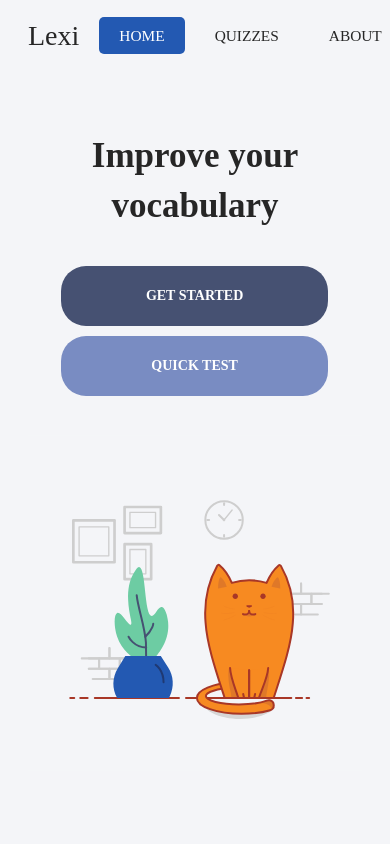
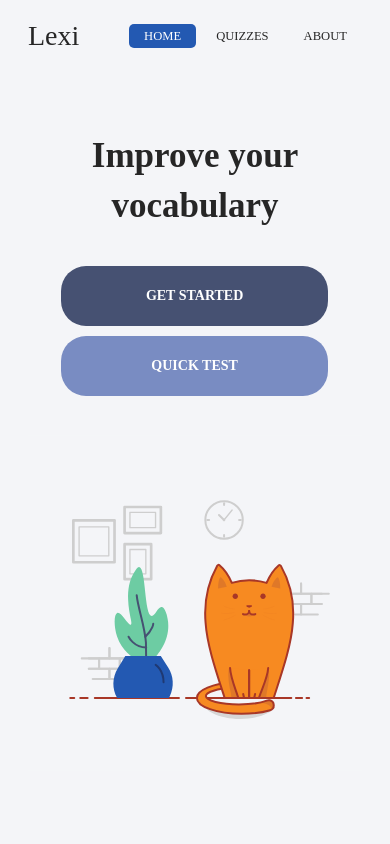
Before and after one commit to Srijanmukherjee007/lexi, a Next.js app in the folder client/: page / in a window 390 px wide. Shown: the top 844 px of the page. Built offline with nearby package versions, Linux system fonts and the light colour scheme; a web font is replaced by a local one.

Commit message:
made home landing nav responsive

```diff
--- a/client/styles/Home.module.scss
+++ b/client/styles/Home.module.scss
@@ -54,6 +54,7 @@
       display: flex;
       justify-content: space-between;
       align-items: center;
+      flex-wrap: wrap;
 
       .landing__nav__links {
         list-style: none;
@@ -297,3 +298,41 @@
     }
   }
 }
+
+@media screen and (max-width: 565px) {
+  .home {
+    .landing {
+      .landing__nav {
+        .landing__nav__links {
+          li {
+            padding-left: 0;
+
+            a {
+              font-size: 0.9em;
+              padding: 5px 15px;
+              margin-left: 5px;
+            }
+          }
+        }
+      }
+    }
+  }
+}
+
+@media screen and (max-width: 350px) {
+  .home {
+    .landing {
+      .landing__nav {
+        justify-content: center;
+        .landing__nav__links {
+          margin-top: 5px;
+        }
+      }
+    }
+
+    .landing__title {
+      width: 100%;
+      text-align: center;
+    }
+  }
+}
```
